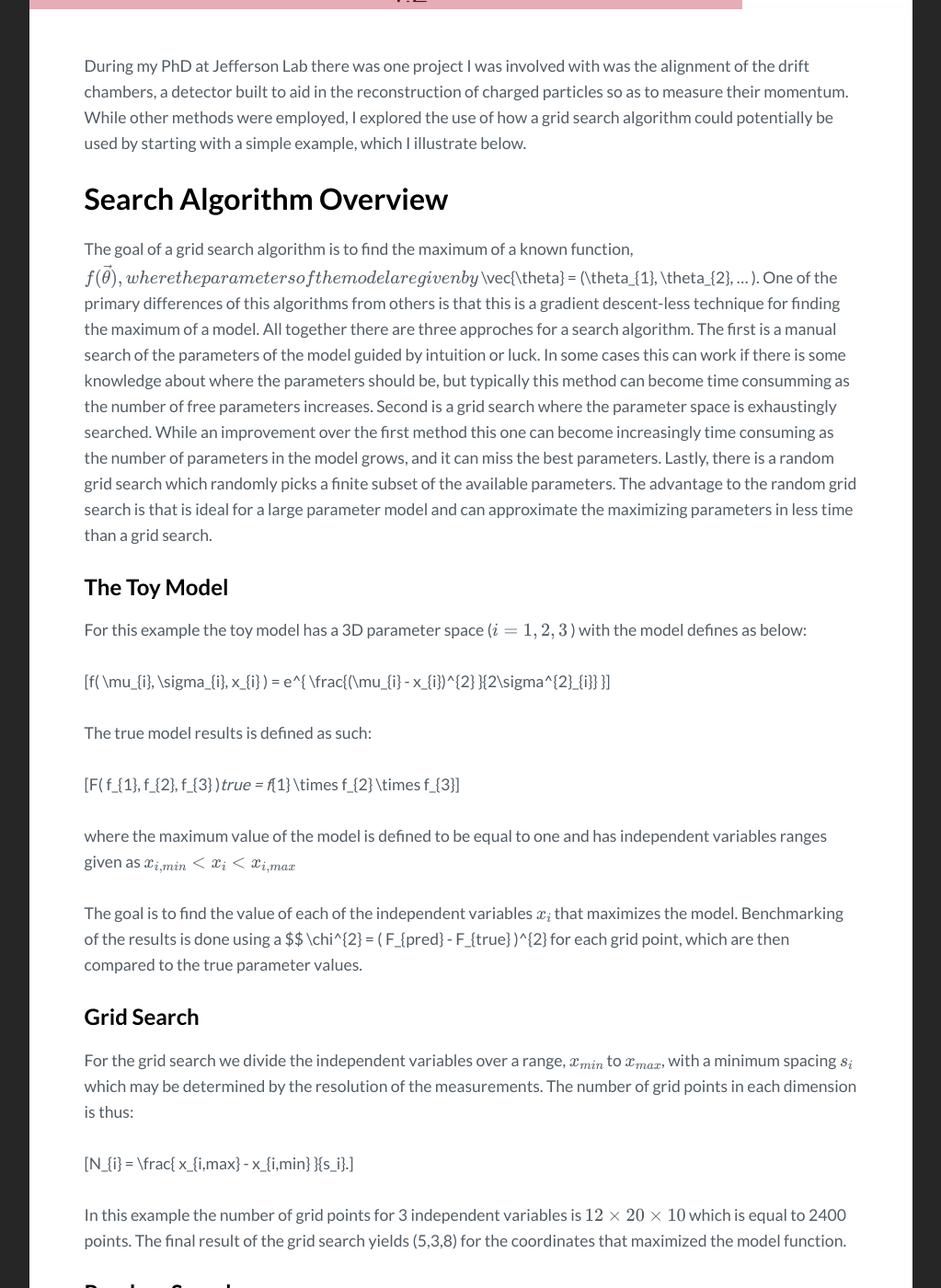
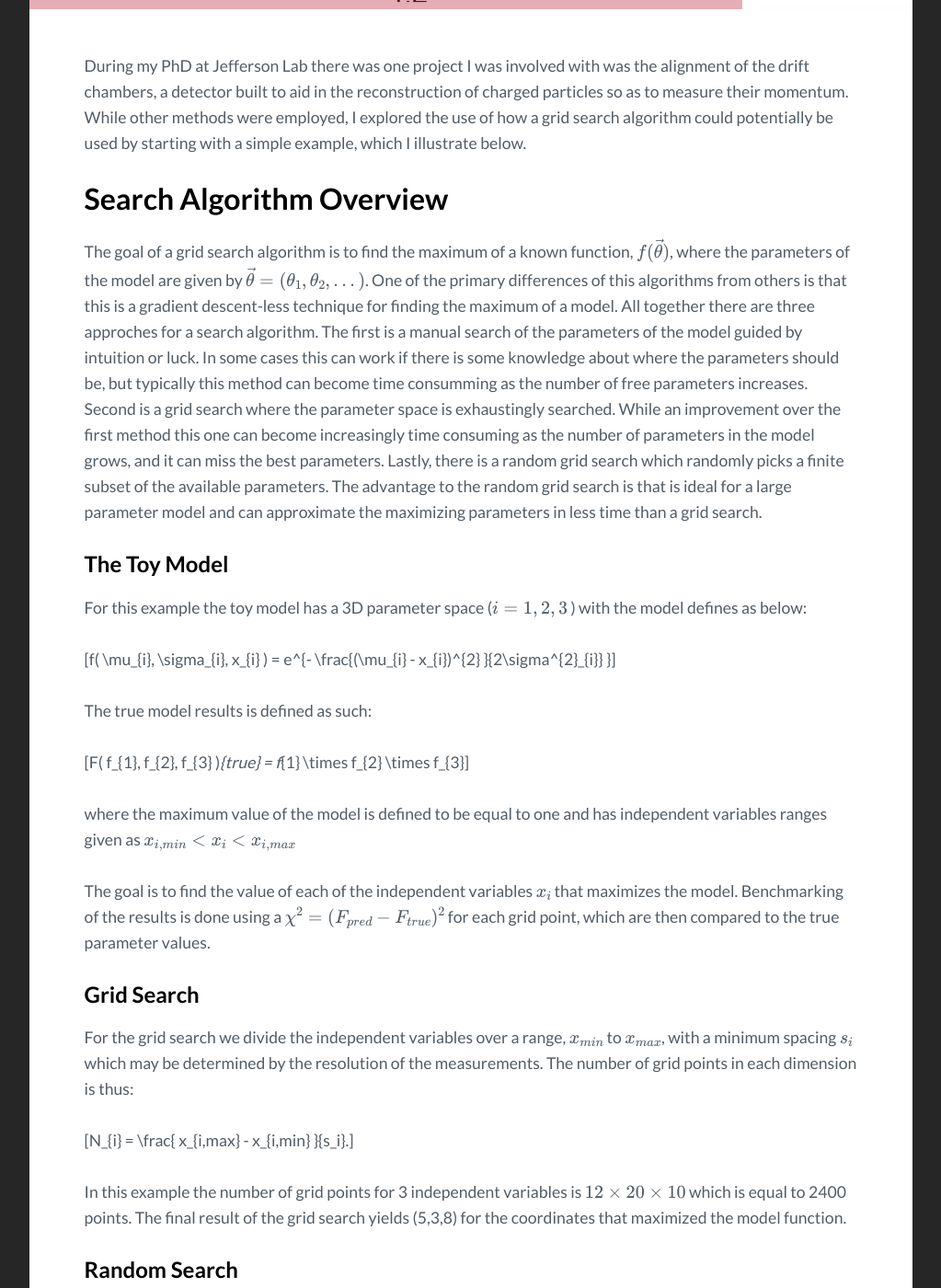
Before and after one commit to kuantumlad/kuantumlad.github.io, a Jekyll site: the page built from _posts/2018-11-15-ml_gridsearch_project.markdown, in a window 1280 px wide and 1400 px high, scrolled down 684 px. Shown: the whole window at 92% size, without its empty margins (128-1151 px from the left). Built offline with Jekyll 4.4.1, drawn with Linux system fonts in a browser that asks for light colours; Markdown is read by kramdown in place of the engine named in the settings; formulas are drawn with MathJax 3; comment, search, counter and statistics services are not loaded.

Commit message:
changed yaml

```diff
--- a/_config.yml
+++ b/_config.yml
@@ -40,17 +40,17 @@
 analytics:
 
 # Paginate
-#paginate: 12
-#paginate_path: "/blog/page:num/" #/page:num/
+paginate: 12
+paginate_path: /page:num/
 
 jekyll-mentions:
     base_url: https://github.com
 
 # Build settings
-markdown: maruku #kramdown
+markdown: kramdown
 plugins:
-  #- jekyll-paginate
+  - jekyll-paginate
   - jekyll-sitemap
 
-include: [_pages]
+#include: [_pages]
 exclude: ["node_modules", "gulpfile.js", "package.json", "yarn.lock"]
--- a/_posts/2018-11-15-ml_gridsearch_project.markdown
+++ b/_posts/2018-11-15-ml_gridsearch_project.markdown
@@ -12,23 +12,23 @@
 
 # Search Algorithm Overview
 
-The goal of a grid search algorithm is to find the maximum of a known function, $$ f(\vec{\theta} ), where the parameters of the model are given by $$ \vec{\theta} = (\theta_{1}, \theta_{2}, ... ). One of the primary differences of this algorithms from others is that this is a gradient descent-less technique for finding the maximum of a model. All together there are three approches for a search algorithm. The first is a manual search of the parameters of the model guided by intuition or luck. In some cases this can work if there is some knowledge about where the parameters should be, but typically this method can become time consumming as the number of free parameters increases. Second is a grid search where the parameter space is exhaustingly searched. While an improvement over the first method this one can become increasingly time consuming as the number of parameters in the model grows, and it can miss the best parameters. Lastly, there is a random grid search which randomly picks a finite subset of the available parameters. The advantage to the random grid search is that is ideal for a large parameter model and can approximate the maximizing parameters in less time than a grid search.
+The goal of a grid search algorithm is to find the maximum of a known function, $$ f(\vec{\theta} ) $$, where the parameters of the model are given by $$ \vec{\theta} = (\theta_{1}, \theta_{2}, ... ) $$. One of the primary differences of this algorithms from others is that this is a gradient descent-less technique for finding the maximum of a model. All together there are three approches for a search algorithm. The first is a manual search of the parameters of the model guided by intuition or luck. In some cases this can work if there is some knowledge about where the parameters should be, but typically this method can become time consumming as the number of free parameters increases. Second is a grid search where the parameter space is exhaustingly searched. While an improvement over the first method this one can become increasingly time consuming as the number of parameters in the model grows, and it can miss the best parameters. Lastly, there is a random grid search which randomly picks a finite subset of the available parameters. The advantage to the random grid search is that is ideal for a large parameter model and can approximate the maximizing parameters in less time than a grid search.
 
 
 ## The Toy Model
 
 For this example the toy model has a 3D parameter space ($$ i=1,2,3 $$ ) with the model defines as below:
 
-$$ f( \mu_{i}, \sigma_{i}, x_{i} ) = e^{ \frac{(\mu_{i} - x_{i})^{2} }{2\sigma^{2}_{i}} } $$
+$$ f( \mu_{i}, \sigma_{i}, x_{i} ) = e^{- \frac{(\mu_{i} - x_{i})^{2} }{2\sigma^{2}_{i}} } $$
 
 
 The true model results is defined as such:
 
-$$ F( f_{1}, f_{2}, f_{3} )_true = f_{1} \times f_{2} \times f_{3} $$
+$$ F( f_{1}, f_{2}, f_{3} )_{true} = f_{1} \times f_{2} \times f_{3} $$
 
 where the maximum value of the model is defined to be equal to one and has independent variables ranges given as $$x_{i,min} < x_{i} < x_{i,max} $$
 
-The goal is to find the value of each of the independent variables $$ x_{i} $$ that maximizes the model. Benchmarking of the results is done using a $$ \chi^{2} = ( F_{pred} - F_{true} )^{2} for each grid point, which are then compared to the true parameter values.
+The goal is to find the value of each of the independent variables $$ x_{i} $$ that maximizes the model. Benchmarking of the results is done using a $$ \chi^{2} = ( F_{pred} - F_{true} )^{2} $$ for each grid point, which are then compared to the true parameter values.
 
 ## Grid Search
 
```
Also changed, not shown: 7 other files.
